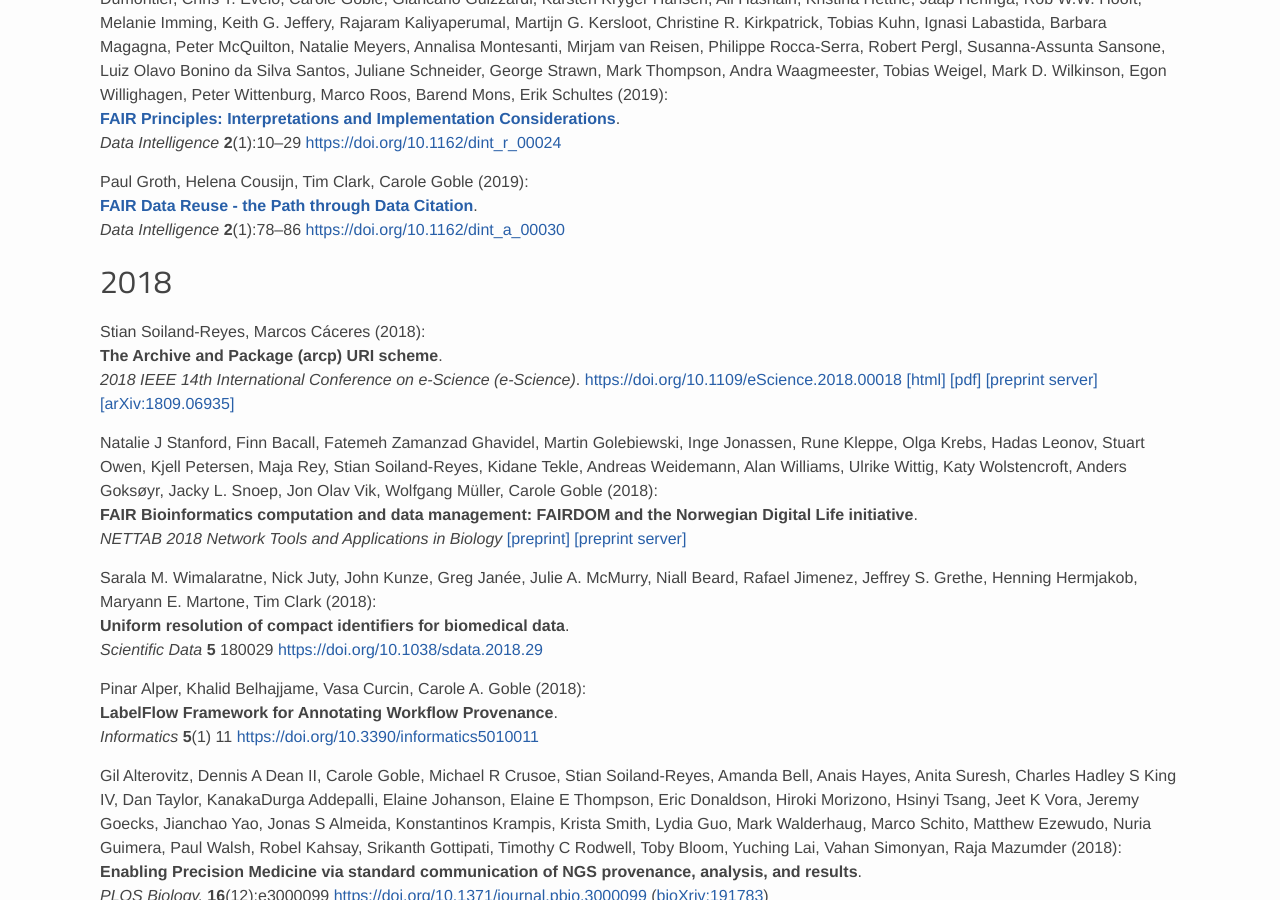
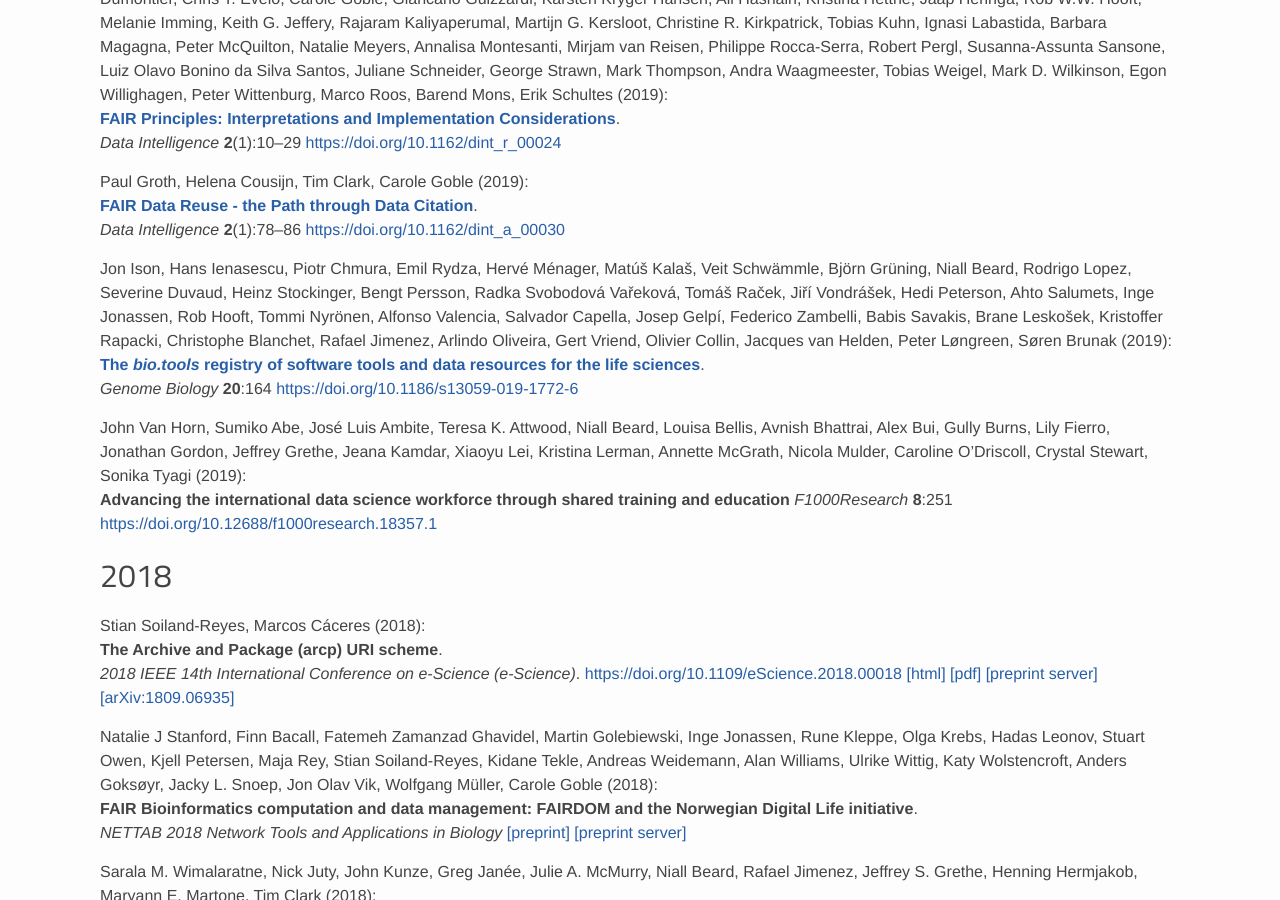
Before and after one commit to eScienceLab/eScienceLab.github.io, a Jekyll site: the page built from publications/index.md, in a window 1280 px wide and 900 px high, scrolled down 943 px. Built offline with Jekyll 4.4.1, drawn with Linux system fonts in a browser that asks for light colours; comment, search, counter and statistics services are not loaded.

Commit message:
Added publications by @njall

```diff
--- a/publications/index.md
+++ b/publications/index.md
@@ -64,11 +64,21 @@ Annika Jacobsen, Ricardo de Miranda Azevedo, Nick Juty, Dominique Batista, Simon
 _Data Intelligence_ **2**(1):10–29
 <https://doi.org/10.1162/dint_r_00024>
 
-
 Paul Groth, Helena Cousijn, Tim Clark, Carole Goble (2019):
 [**FAIR Data Reuse - the Path through Data Citation**](http://www.data-intelligence-journal.org/p/37/).
 _Data Intelligence_ **2**(1):78–86
 <https://doi.org/10.1162/dint_a_00030>
+
+Jon Ison, Hans Ienasescu, Piotr Chmura, Emil Rydza, Hervé Ménager, Matúš Kalaš, Veit Schwämmle, Björn Grüning, Niall Beard, Rodrigo Lopez, Severine Duvaud, Heinz Stockinger, Bengt Persson, Radka Svobodová Vařeková, Tomáš Raček, Jiří Vondrášek, Hedi Peterson, Ahto Salumets, Inge Jonassen, Rob Hooft, Tommi Nyrönen, Alfonso Valencia, Salvador Capella, Josep Gelpí, Federico Zambelli, Babis Savakis, Brane Leskošek, Kristoffer Rapacki, Christophe Blanchet, Rafael Jimenez, Arlindo Oliveira, Gert Vriend, Olivier Collin, Jacques van Helden, Peter Løngreen, Søren Brunak (2019):
+[**The _bio.tools_ registry of software tools and data resources for the life sciences**](https://doi.org/10.1186/s13059-019-1772-6).
+_Genome Biology_ **20**:164
+<https://doi.org/10.1186/s13059-019-1772-6>
+
+John Van Horn, Sumiko Abe, José Luis Ambite, Teresa K. Attwood, Niall Beard, Louisa Bellis, Avnish Bhattrai, Alex Bui, Gully Burns, Lily Fierro, Jonathan Gordon,
+Jeffrey Grethe, Jeana Kamdar, Xiaoyu Lei, Kristina Lerman, Annette McGrath, Nicola Mulder, Caroline O'Driscoll, Crystal Stewart, Sonika Tyagi (2019):
+**Advancing the international data science workforce through shared training and education**
+_F1000Research_ **8**:251
+<https://doi.org/10.12688/f1000research.18357.1>
 
 ## 2018
 
```
